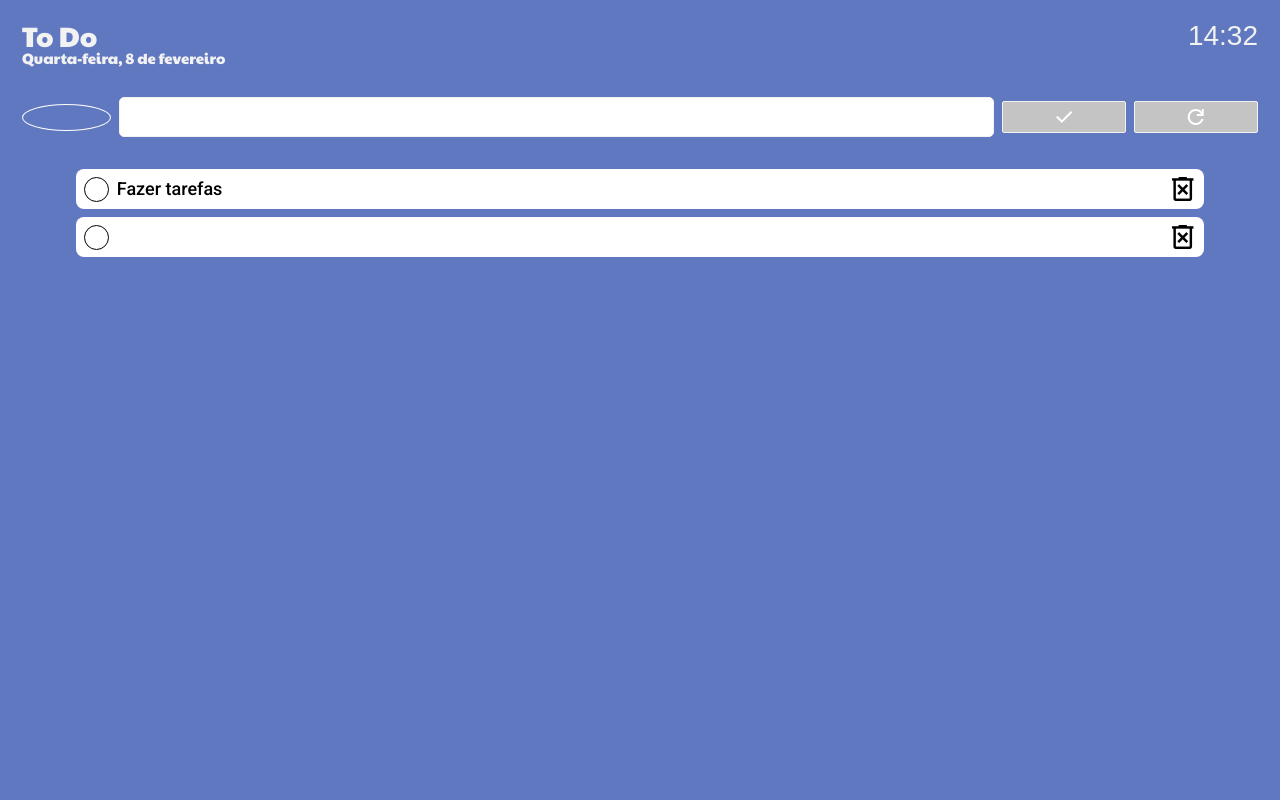
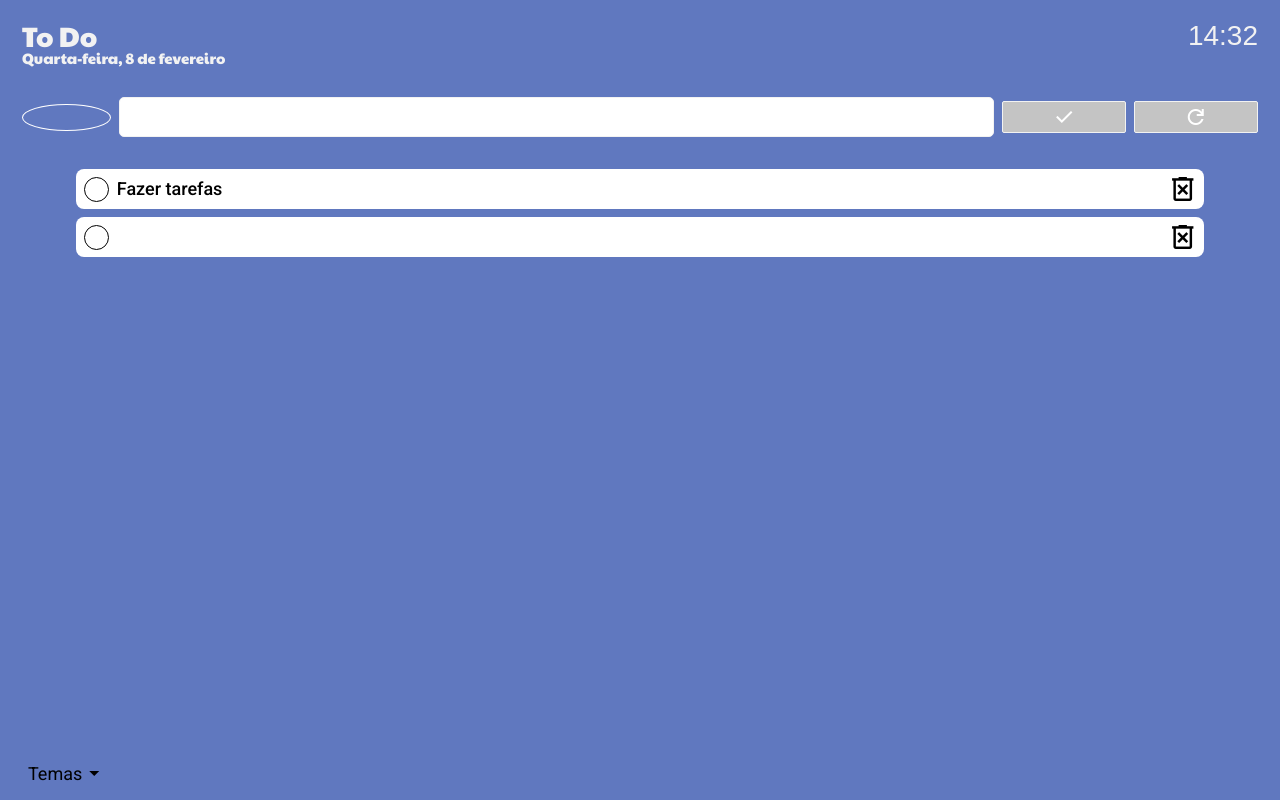
Before and after one commit to LipePLima/ToDo, an Angular app: page / in a window 1280 px wide. Built offline with nearby package versions, Linux system fonts and the light colour scheme; a web font is replaced by a local one.

Commit message:
feat: Adicionando botão de costumização de Tema

```diff
--- a/src/app/app.module.ts
+++ b/src/app/app.module.ts
@@ -6,6 +6,7 @@ import { AppComponent } from './app.component';
 import { HeaderComponent } from './components/header/header.component';
 import { BodyComponent } from './components/body/body.component';
 import { ListComponent } from './components/list/list.component';
+import { CustomizeComponent } from './components/customize/customize.component';
 
 @NgModule({
   declarations: [
@@ -13,6 +14,7 @@ import { ListComponent } from './components/list/list.component';
     HeaderComponent,
     BodyComponent,
     ListComponent,
+    CustomizeComponent,
   ],
   imports: [
     BrowserModule,
--- a/src/app/components/body/body.component.css
+++ b/src/app/components/body/body.component.css
@@ -1,3 +1,7 @@
+main {
+  height: 93vh;
+}
+
 .date {
   font-family: 'Paytone One', sans-serif;
   font-size: 15px;
@@ -44,3 +48,8 @@
 .btn__input:active {
   background-color: #686868;
 }
+
+app-customize {
+  position: absolute;
+  top: 95%;
+}
--- a/src/app/components/body/body.component.html
+++ b/src/app/components/body/body.component.html
@@ -11,4 +11,5 @@
     </button>
   </section>
   <app-list></app-list>
+  <app-customize></app-customize>
 </main>
--- /dev/null
+++ b/src/app/components/customize/customize.component.css
@@ -0,0 +1,9 @@
+.title__theme {
+  display: flex;
+  align-items: center;
+  font-family: 'Roboto', sans-serif;
+  font-size: 18px;
+  color: #000;
+  background-color: transparent;
+  border: none;
+}
--- /dev/null
+++ b/src/app/components/customize/customize.component.html
@@ -0,0 +1,4 @@
+<button class="title__theme">
+  <p>Temas</p>
+  <span class="material-symbols-outlined">arrow_drop_down</span>
+</button>
```
Also changed, not shown: src/app/components/customize/customize.component.ts (added, +10 -0 lines), 2 other files (tests, documents, lock files or other folders).
